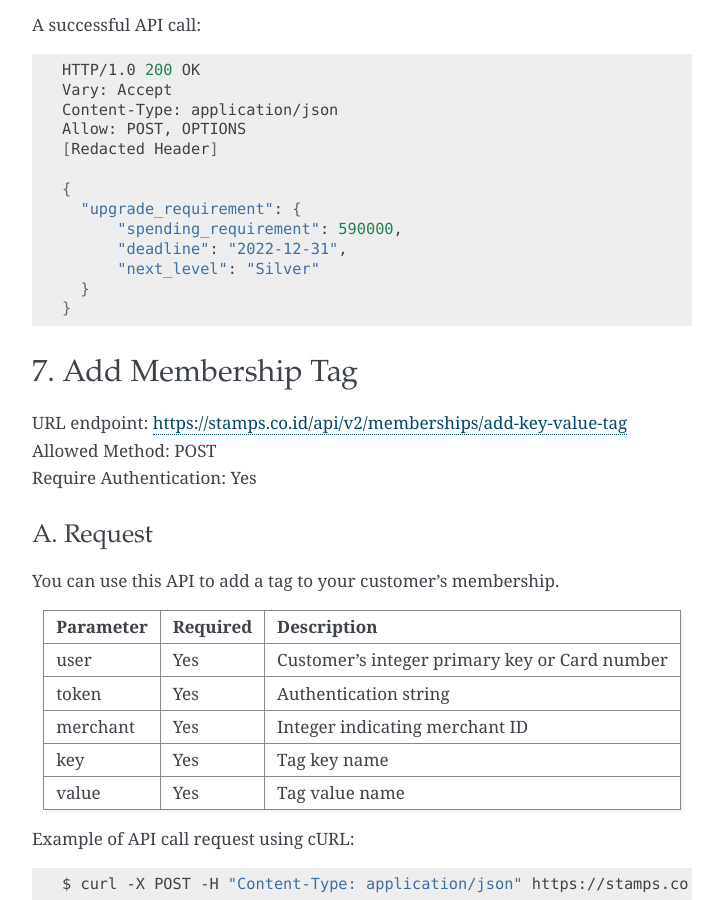
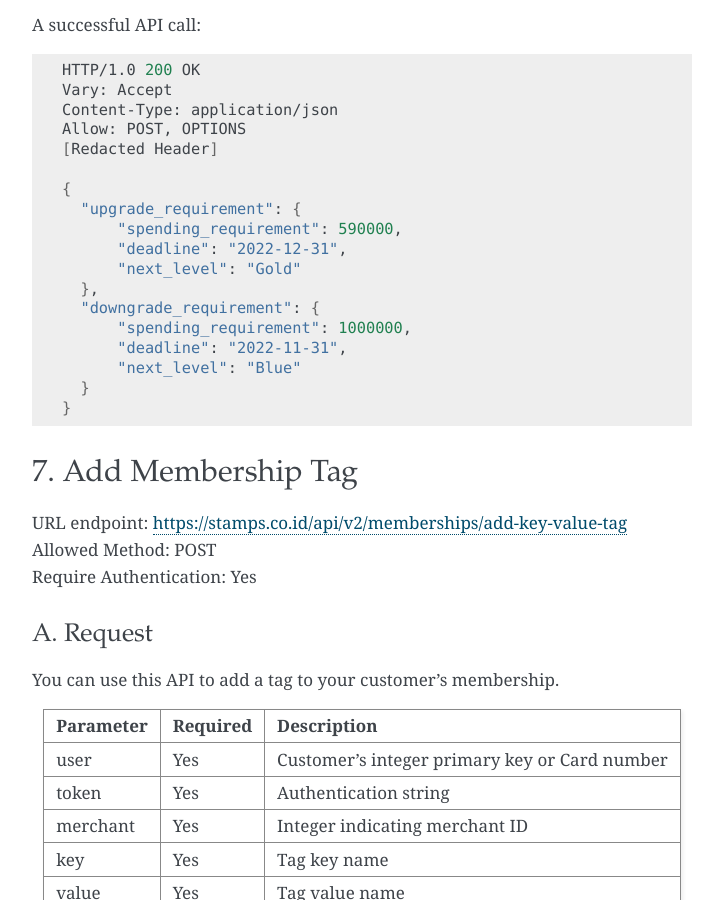
Before and after one commit to ui/stamps-api-docs, a Sphinx documentation site: the page built from source/customer_api.rst, in a window 1280 px wide and 900 px high, scrolled down 15663 px. Shown: the whole window, without its empty margins (388-1111 px from the left). Built offline with Sphinx 7.4.7, drawn with Linux system fonts in a browser that asks for light colours.

Commit message:
add downgrade_requirement

```diff
--- a/source/customer_api.rst
+++ b/source/customer_api.rst
@@ -800,7 +800,12 @@ A successful API call:
       "upgrade_requirement": {
           "spending_requirement": 590000,
           "deadline": "2022-12-31",
-          "next_level": "Silver"
+          "next_level": "Gold"
+      },
+      "downgrade_requirement": {
+          "spending_requirement": 1000000,
+          "deadline": "2022-11-31",
+          "next_level": "Blue"
       }
     }
 
```
